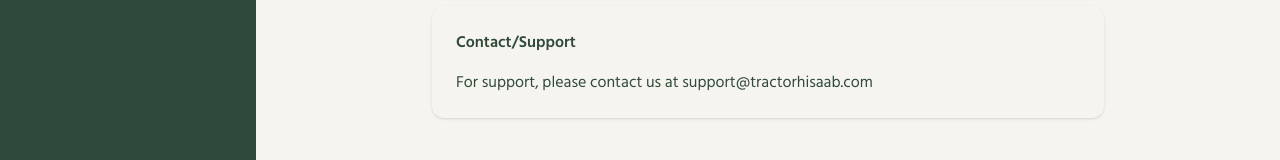
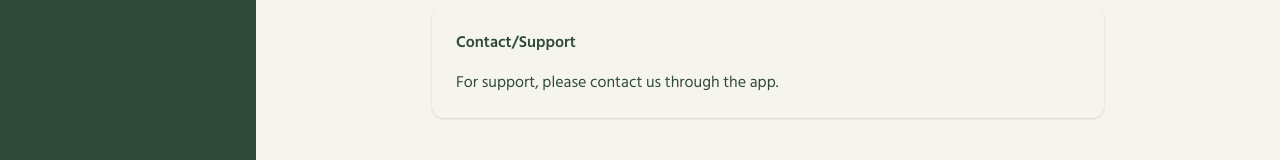
Before and after one commit to HITESHDAS-01/tractor-hisaab-clf, a Next.js app: page /settings/help in a window 1280 px wide. Shown: the part 451-611 px from the top of the page. Built offline with nearby package versions, Linux system fonts and the light colour scheme; no server answers.

Commit message:
fix: remove email from help page

```diff
--- a/app/(app)/settings/help/page.tsx
+++ b/app/(app)/settings/help/page.tsx
@@ -42,8 +42,8 @@ export default function HelpPage() {
         </h3>
         <p className="text-muted-dark">
           {lang === "en"
-            ? "For support, please contact us at support@tractorhisaab.com"
-            : "সহায়ৰ বাবে অনুগ্ৰহ কৰি support@tractorhisaab.com ত আমাৰ সৈতে যোগাযোগ কৰক"}
+            ? "For support, please contact us through the app."
+            : "সহায়ৰ বাবে অনুগ্ৰহ কৰি এপ্পটোৰ জৰিয়তে আমাৰ সৈতে যোগাযোগ কৰক।"}
         </p>
       </div>
     </div>
```
